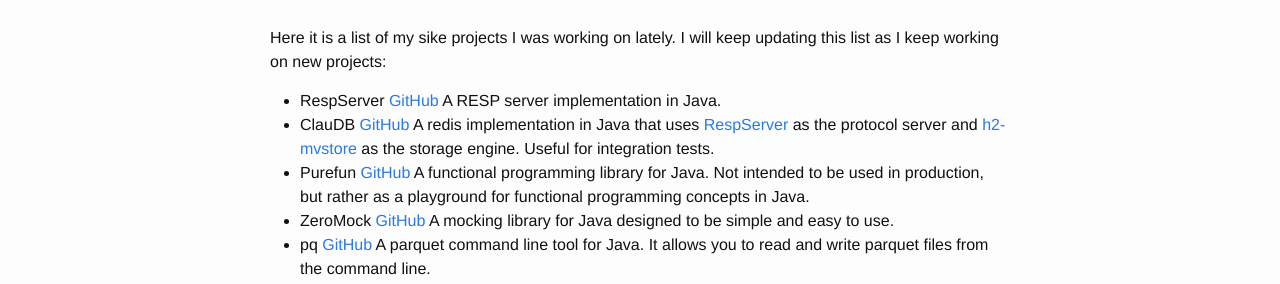
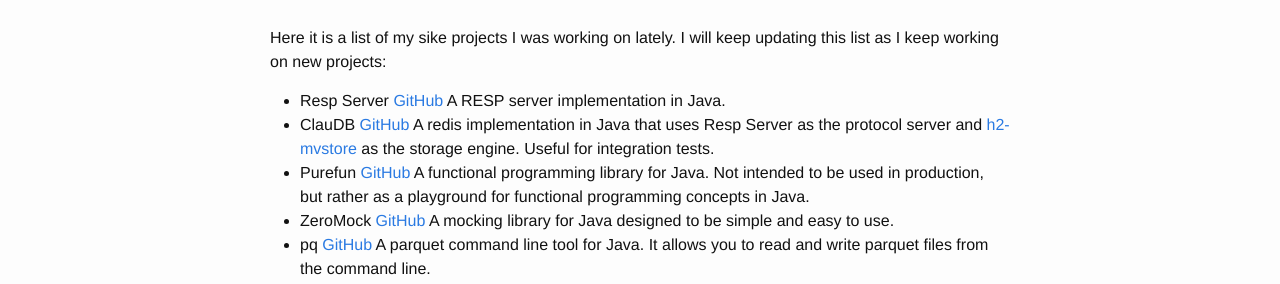
Before and after one commit to tonivade/tonivade.github.io, a Jekyll site: the page built from projects.md, in a window 1280 px wide. Shown: the part 138-422 px from the top of the page. Built offline with Jekyll 4.4.1, drawn with Linux system fonts in a browser that asks for light colours.

Commit message:
Fix project name formatting in projects.md
Corrected formatting of project names in the list.

```diff
--- a/projects.md
+++ b/projects.md
@@ -6,8 +6,8 @@ permalink: /projects/
 
 Here it is a list of my sike projects I was working on lately. I will keep updating this list as I keep working on new projects:
 
-* RespServer [GitHub](https://github.com/tonivade/resp-server) A RESP server implementation in Java.
-* ClauDB [GitHub](https://github.com/tonivade/claudb) A redis implementation in Java that uses [RespServer](https://github.com/tonivade/resp-server) as the protocol server and [h2-mvstore](https://www.h2database.com/html/mvstore.html) as the storage engine. Useful for integration tests.
+* Resp Server [GitHub](https://github.com/tonivade/resp-server) A RESP server implementation in Java.
+* ClauDB [GitHub](https://github.com/tonivade/claudb) A redis implementation in Java that uses Resp Server as the protocol server and [h2-mvstore](https://www.h2database.com/html/mvstore.html) as the storage engine. Useful for integration tests.
 * Purefun [GitHub](https://github.com/tonivade/purefun) A functional programming library for Java. Not intended to be used in production, but rather as a playground for functional programming concepts in Java.
 * ZeroMock [GitHub](https://github.com/tonivade/zeromock) A mocking library for Java designed to be simple and easy to use.
 * pq [GitHub](https://github.com/tonivade/pq) A parquet command line tool for Java. It allows you to read and write parquet files from the command line.
```
